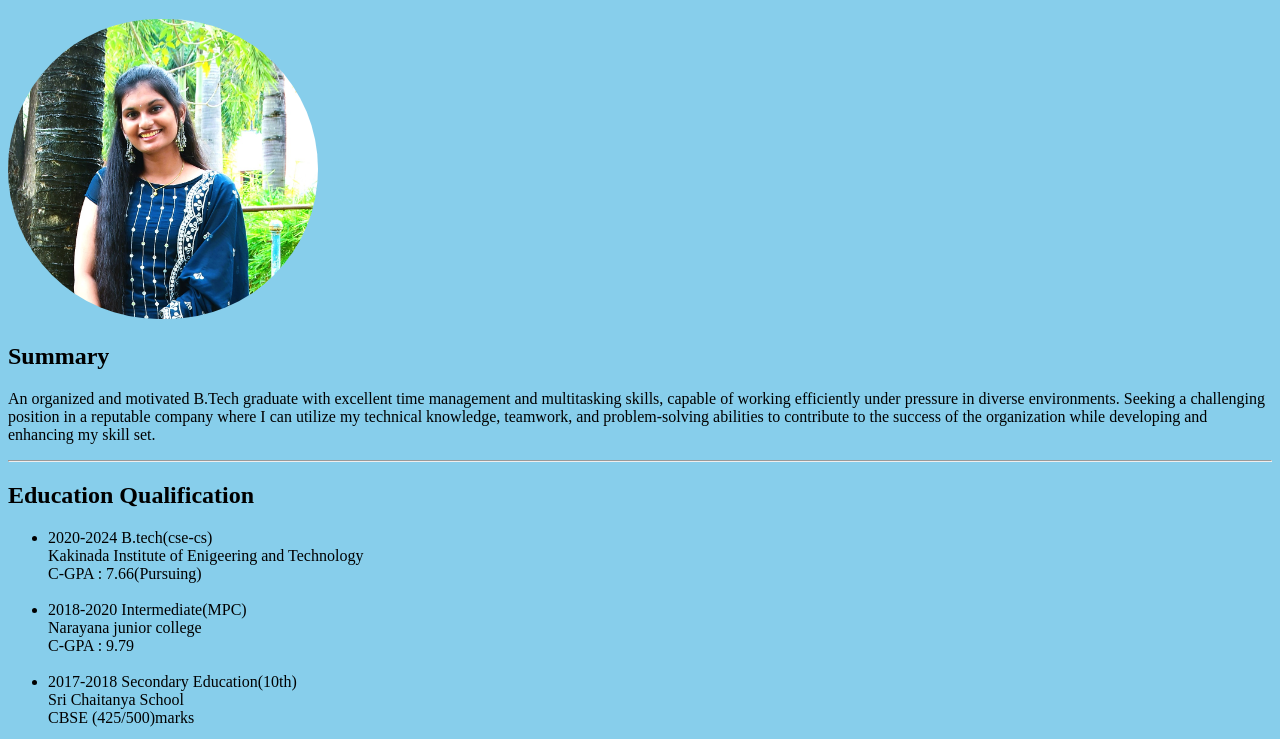
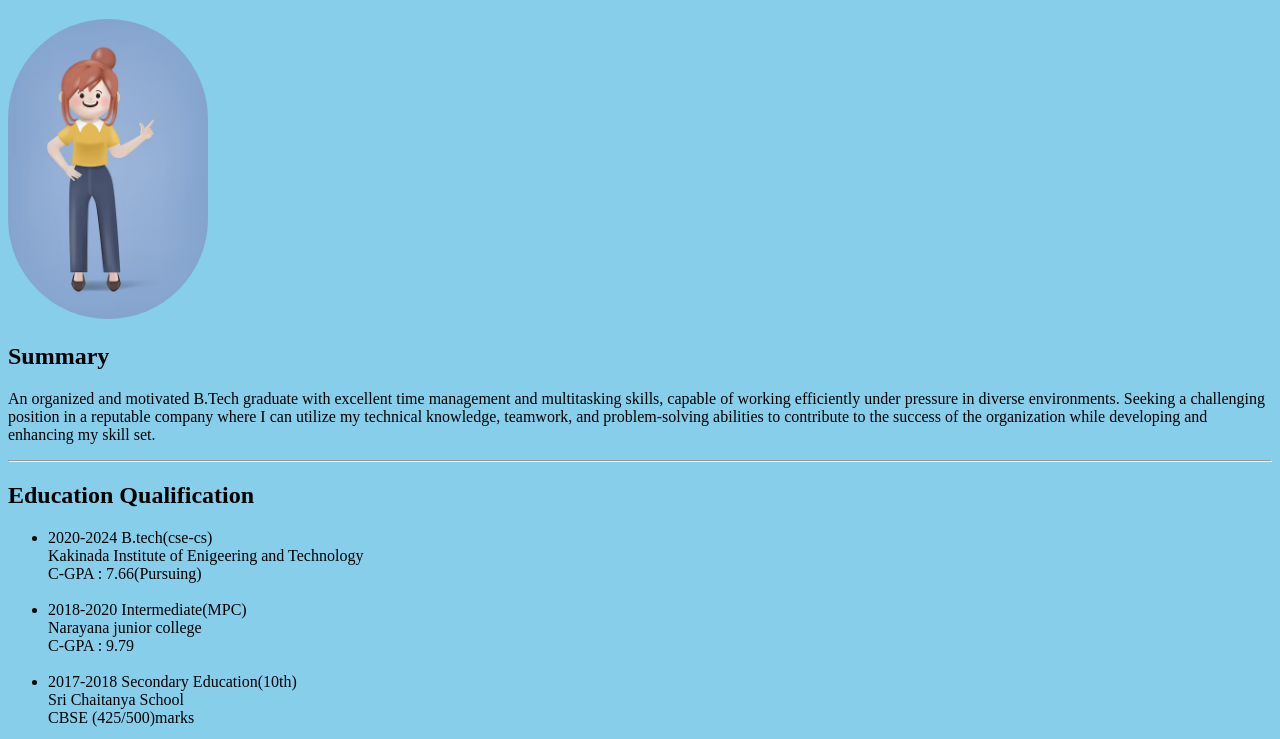
Before and after one commit to degala-prasanna/Basic-Portfolio, a plain HTML site: page index.html in a window 1280 px wide. Shown: the part 61-800 px from the top of the page. Drawn offline with Linux system fonts and the light colour scheme.

Commit message:
Update index.html

```diff
--- a/index.html
+++ b/index.html
@@ -8,7 +8,7 @@
 </head>
 <body bgcolor="skyblue">
     <h1>Degala Sai Prasanna</h1>
-    <img src="me.JPG" alt="" height="300" style="border-radius:4cm;">
+    <img src="me1.jpg" alt="" height="300" style="border-radius:4cm;">
     <h2>Summary </h2>
         <p>An organized and motivated B.Tech graduate with excellent time management and
             multitasking skills, capable of working efficiently under pressure in diverse environments.
```
